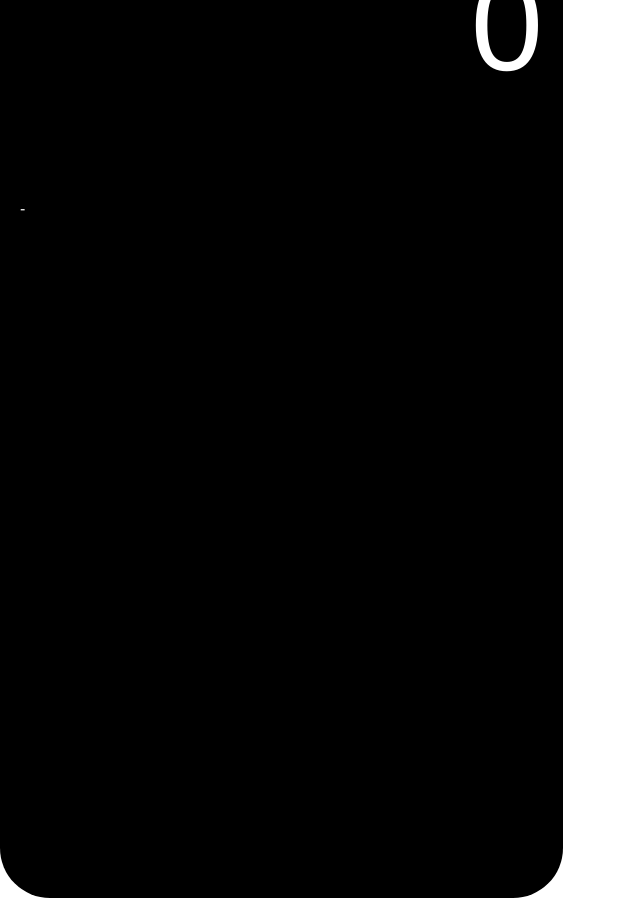
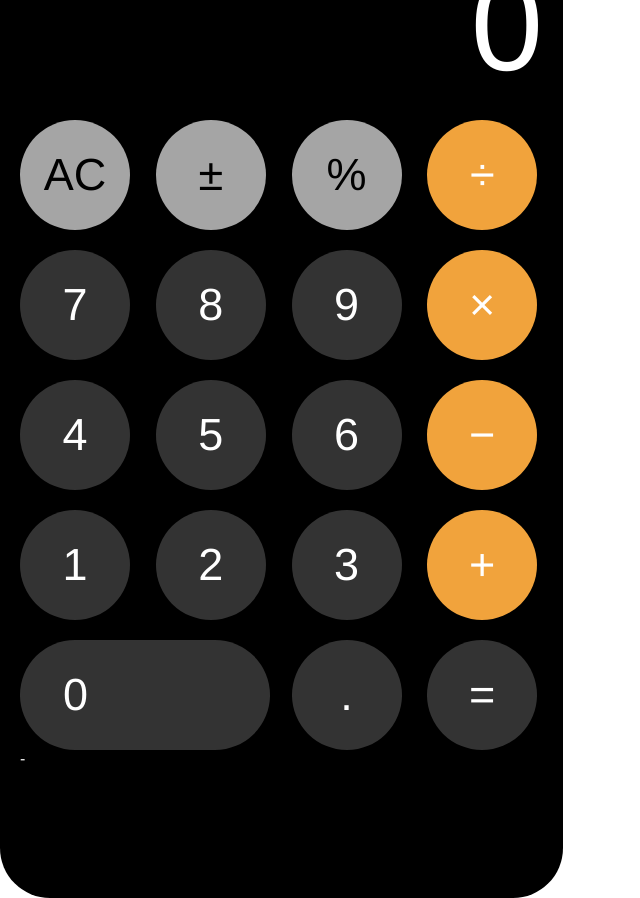
Before and after one commit to fearm3/ios-calculator, a React (Create React App) app: page / in a window 1280 px wide. Shown: the part 320-1218 px from the top of the page, without its empty margins (0-640 px from the left). Built offline with nearby package versions, Linux system fonts and the light colour scheme.

Commit message:
add css and  button click

```diff
--- a/src/App.css
+++ b/src/App.css
@@ -29,6 +29,8 @@
 .bottom{
 
 } */
+
+
 
 
 
--- a/src/App.js
+++ b/src/App.js
@@ -1,16 +1,56 @@
-import React from "react";
+import React, { useState } from "react";
 
 import "./App.css";
 import Button from "../src/components/button/Button";
 function App() {
+  const [value, setValue] = useState("0");
+
+  const handleButtonPress = (content) => () => {
+    const num = parseFloat(value);
+
+    if (content === "AC") {
+      setValue("0");
+      return;
+    }
+    if (content === "±") {
+      setValue((num * -1).toString());
+      return;
+    }
+
+    setValue(parseFloat(num + content).toString());
+  };
   return (
     <div className="App">
       <div className="top">19:25</div>
-      <div className="display">0</div>
-      <div className="buttons"></div>
+      <div className="display">{value}</div>
+      <div className="buttons">
+        <Button
+          onButtonClick={handleButtonPress}
+          content="AC"
+          type="function"
+        />
+        <Button onButtonClick={handleButtonPress} content="±" type="function" />
+        <Button onButtonClick={handleButtonPress} content="%" type="function" />
+        <Button onButtonClick={handleButtonPress} content="÷" type="operator" />
+        <Button onButtonClick={handleButtonPress} content="7" />
+        <Button onButtonClick={handleButtonPress} content="8" />
+        <Button onButtonClick={handleButtonPress} content="9" />
+        <Button onButtonClick={handleButtonPress} content="×" type="operator" />
+        <Button onButtonClick={handleButtonPress} content="4" />
+        <Button onButtonClick={handleButtonPress} content="5" />
+        <Button onButtonClick={handleButtonPress} content="6" />
+        <Button onButtonClick={handleButtonPress} content="−" type="operator" />
+        <Button onButtonClick={handleButtonPress} content="1" />
+        <Button onButtonClick={handleButtonPress} content="2" />
+        <Button onButtonClick={handleButtonPress} content="3" />
+        <Button onButtonClick={handleButtonPress} content="+" type="operator" />
+        <Button onButtonClick={handleButtonPress} content="0" />
+        <Button onButtonClick={handleButtonPress} content="." />
+        <Button onButtonClick={handleButtonPress} content="=" />
+      </div>
       <div className="bottom">-</div>
     </div>
   );
 }
-
+// Symbols used in code: ± % ÷ × − + =
 export default App;
--- a/src/components/button/Button.css
+++ b/src/components/button/Button.css
@@ -5,7 +5,27 @@
   display: flex;
   font-size: 45px;
   height: 110px;
-  justify-self:  center;
+  justify-content:  center;
   align-items: center;
+  text-align: center;
   width: 110px;
 }
+
+.Button.zero {
+  width:250px;
+  grid-column: 1/ span 2;
+  border-radius: 57.5px;
+  position: relative;
+  justify-content:flex-start;
+  padding: 43px;
+}
+
+.Button.function{
+  color:black;
+  background: #a5a5a5;
+}
+
+.Button.operator{
+  color:white;
+  background: #f1a33c;
+}
--- a/src/components/button/Button.js
+++ b/src/components/button/Button.js
@@ -1,8 +1,15 @@
 import React from "react";
 import "./Button.css";
 
-const Button = () => {
-  return <div className="Button">AC</div>;
+const Button = ({ content, type, onButtonClick }) => {
+  return (
+    <div
+      className={`Button  ${content === "0" ? "zero" : ""} ${type || ""}`}
+      onClick={onButtonClick(content)}
+    >
+      {content}
+    </div>
+  );
 };
 
 export default Button;
```
Also changed, not shown: src/.eslintrc.json (deleted).
